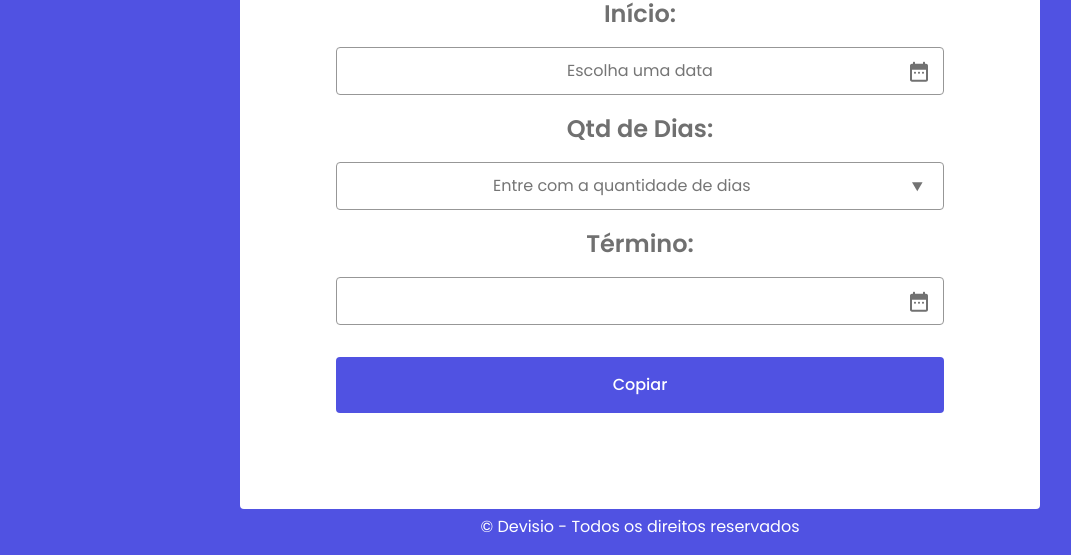
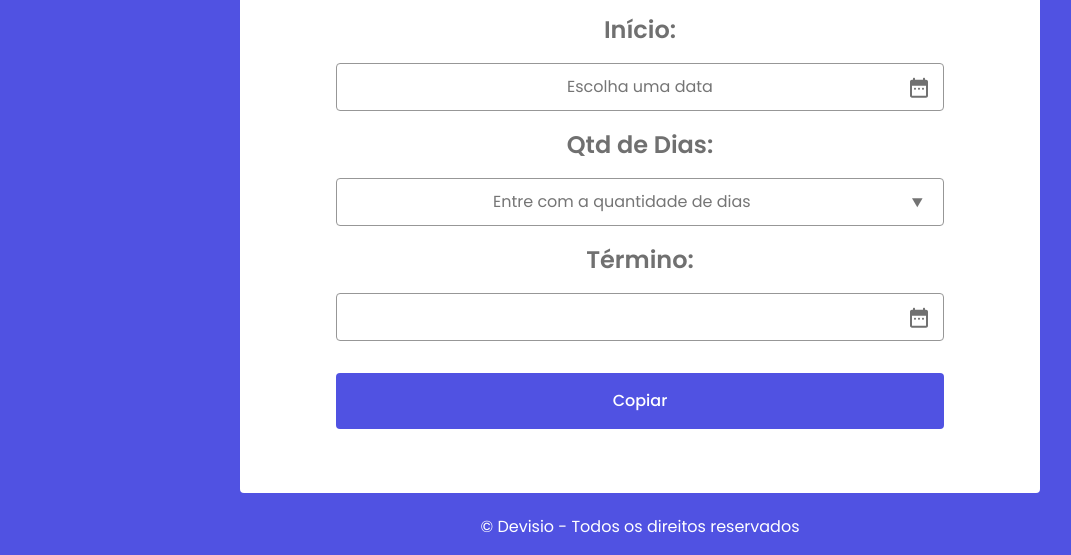
Before and after one commit to bresends/date_add, a website built with webpack: page docs/index.html in a window 1280 px wide. Shown: the part 245-800 px from the top of the page, without its empty margins (0-1071 px from the left). Built offline with nearby package versions, Linux system fonts and the light colour scheme.

Commit message:
Ajuste do Padding Inferior do Card

```diff
--- a/docs/css/style.css
+++ b/docs/css/style.css
@@ -135,6 +135,7 @@ no Google Chrome
     border-radius: 4px;
     color: hsl(0, 0%, 44%);
     padding: 2rem 6rem 6rem 6rem;
+    padding-bottom: clamp(1rem, 5vw, 6rem);
   }
 
   .card__title {
```
